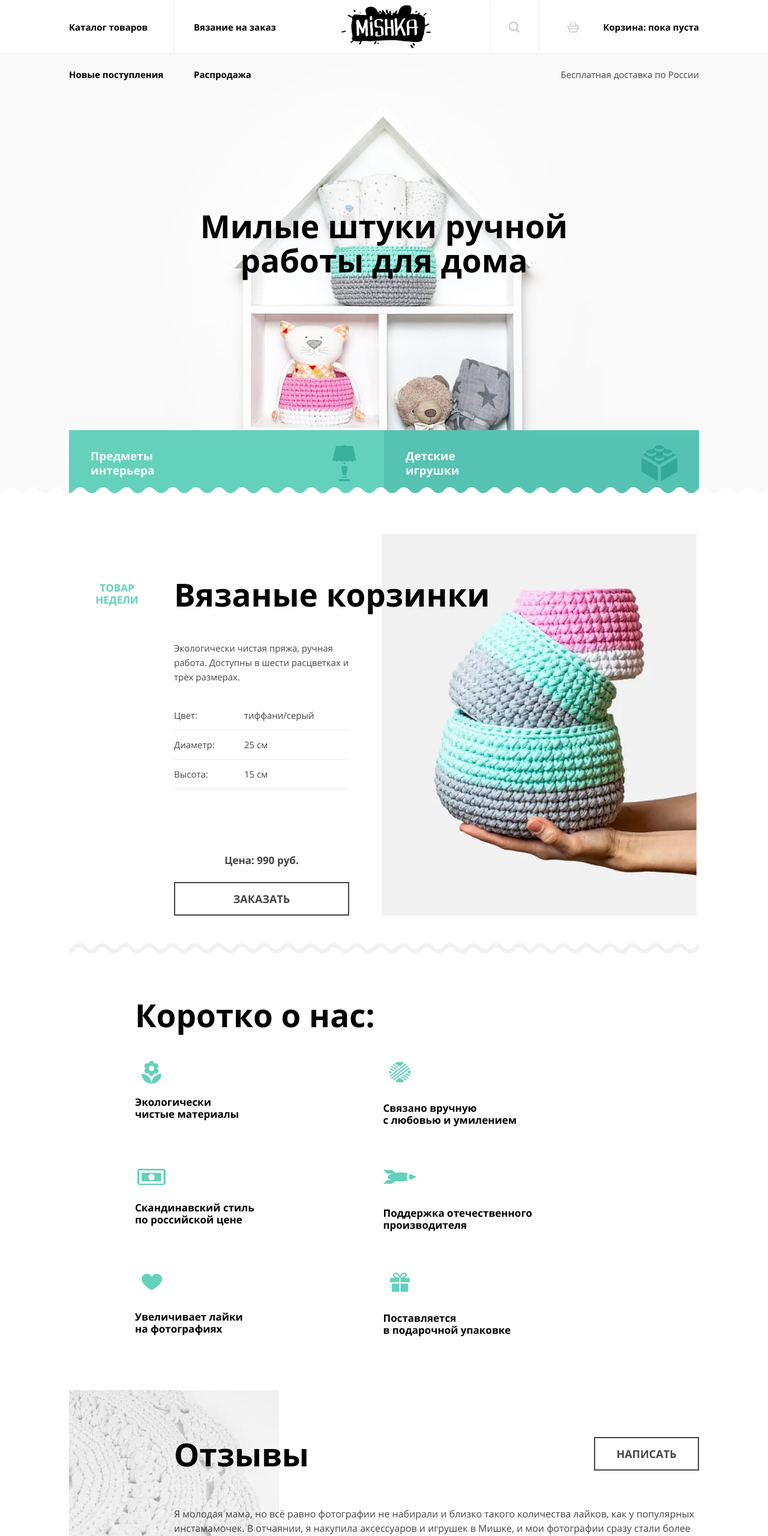
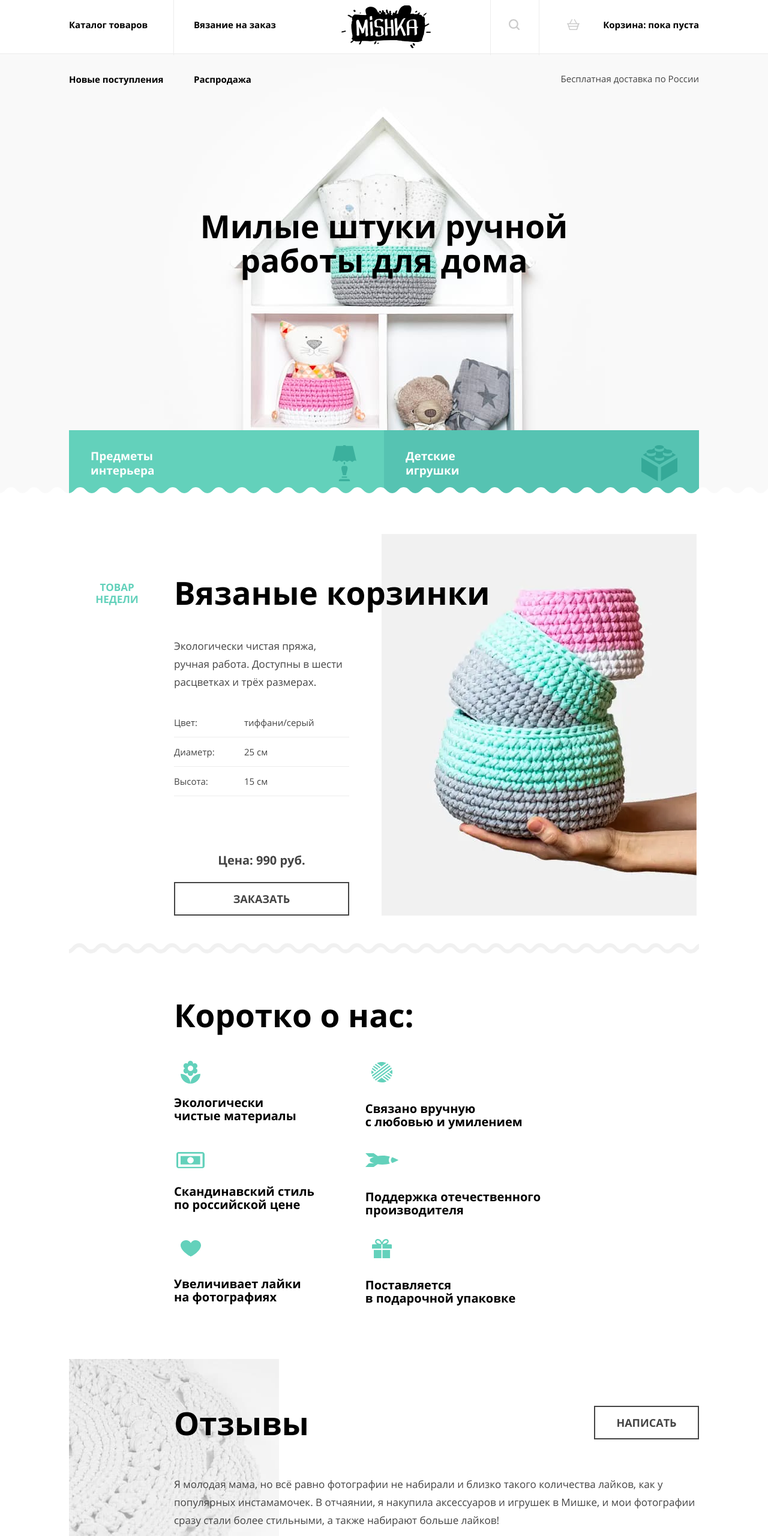
Before and after one commit to knosal/122895-mishka-27, a website: page source/index.html in a window 1280 px wide. Shown: the top 2560 px of the page at 60% size. Drawn offline with nearby package versions, Linux system fonts and the light colour scheme; files that its build step writes are made by us from their sources.

Commit message:
Проверка размера шрифта

```diff
--- a/source/index.html
+++ b/source/index.html
@@ -43,7 +43,7 @@
                 <svg class="navigation-list__icon navigation-list__icon--search" width="18" height="18">
                   <use xlink:href="img/icon/sprite.svg#icon-search"></use>
                 </svg>
-                <span class="navigation-list__icon-text">Поиск по сайту</span>
+                <span class="navigation-list__icon-text navigation-list__icon-text--search">Поиск по сайту</span>
               </a>
             </li>
             <li class="navigation-list__item navigation-list__item--card">
@@ -51,7 +51,7 @@
                 <svg class="navigation-list__icon navigation-list__icon--card" width="21" height="18">
                   <use xlink:href="img/icon/sprite.svg#icon-card"></use>
                 </svg>
-                Корзина: пока пуста
+                <span class="navigation-list__icon-text navigation-list__icon-text--card">Корзина: пока пуста</span>
               </a>
             </li>
           </ul>
--- a/source/sass/components/advantages.scss
+++ b/source/sass/components/advantages.scss
@@ -9,6 +9,7 @@
 
   @media (min-width: bootstrap.$desktop-width) {
     @include bootstrap.wrapper-desktop;
+    width: auto;
   }
 }
 
@@ -39,14 +40,12 @@
 
   @media (min-width: bootstrap.$tablet-width) {
     display: grid;
-    grid-template-columns: 1fr 1fr;
-    column-gap: 100px;
-    row-gap: 57px;
+    grid-template-columns: max-content max-content;
+    column-gap: 85px;
   }
 
   @media (min-width: bootstrap.$desktop-width) {
     grid-area: advantages;
-    column-gap: 52px;
   }
 }
 
@@ -114,6 +113,8 @@
   }
 
   @media (min-width: bootstrap.$tablet-width) {
+    @include bootstrap.title(20px, 22px);
+
     &--bill {
       order: 3;
     }
--- a/source/sass/components/copyright.scss
+++ b/source/sass/components/copyright.scss
@@ -22,8 +22,6 @@
 
 .copyright__link {
   display: flex;
-  align-items: center;
-  color: bootstrap.$colorBlack;
 }
 
 .copyright__link > svg {
--- a/source/sass/components/featured.scss
+++ b/source/sass/components/featured.scss
@@ -46,7 +46,6 @@
     @include bootstrap.title(43px);
     display: flex;
     align-items: center;
-    margin-bottom: 50px;
     padding-right: 110px;
   }
 
@@ -58,6 +57,7 @@
 
 .featured__subtitle {
   display: block;
+  margin-top: 4px;
 
   @media (min-width: bootstrap.$tablet-width) {
     position: absolute;
@@ -83,6 +83,11 @@
   margin-bottom: 28px;
   font-size: 15px;
   line-height: 24px;
+
+  @media (min-width: bootstrap.$tablet-width) {
+    font-size: 17px;
+    line-height: 30px;
+  }
 }
 
 .featured__description-list {
@@ -156,6 +161,10 @@
   line-height: 24px;
   text-align: center;
   color: bootstrap.$colorDarkGrey;
+
+  @media (min-width: bootstrap.$tablet-width) {
+    font-size: 20px;
+  }
 }
 
 .featured__button {
--- a/source/sass/components/form.scss
+++ b/source/sass/components/form.scss
@@ -70,6 +70,8 @@
   }
 
   @media (min-width: bootstrap.$tablet-width) {
+    font-size: 19px;
+
     &--name {
       display: flex;
       align-items: center;
@@ -192,6 +194,8 @@
     align-items: center;
     justify-content: flex-end;
     order: 2;
+    font-size: 17px;
+    line-height: 30px;
   }
 }
 
--- a/source/sass/components/input-text.scss
+++ b/source/sass/components/input-text.scss
@@ -30,6 +30,10 @@
     font-size: 17px;
     line-height: 18px;
     opacity: 0.3;
+
+    @media (min-width: bootstrap.$tablet-width) {
+      font-size: 19px;
+    }
   }
 
   &--mail {
--- a/source/sass/components/item-control.scss
+++ b/source/sass/components/item-control.scss
@@ -51,6 +51,10 @@
   font-size: 17px;
   line-height: 18px;
   cursor: pointer;
+
+  @media (min-width: bootstrap.$tablet-width) {
+    font-size: 19px;
+  }
 }
 
 .item-control__icon {
--- a/source/sass/components/main-container.scss
+++ b/source/sass/components/main-container.scss
@@ -1,4 +1,8 @@
 @use "../abstracts/bootstrap.scss";
+
+.main-container {
+  flex-grow: 1;
+}
 
 .main-container__assortment {
   position: relative;
@@ -28,7 +32,7 @@
 .main-container__advantages {
   @include bootstrap.wrapper-mobile;
   margin: 0;
-  margin-bottom: 58px;
+  margin-bottom: 53px;
 
   @media (min-width: bootstrap.$tablet-width) {
     @include bootstrap.wrapper-tablet;
@@ -38,7 +42,6 @@
 
   @media (min-width: bootstrap.$desktop-width) {
     @include bootstrap.wrapper-desktop;
-    margin: 0;
     margin-bottom: 90px;
     padding-left: 175px;
   }
--- a/source/sass/components/main-navigation.scss
+++ b/source/sass/components/main-navigation.scss
@@ -35,15 +35,6 @@
     opacity: 0.5;
   }
 
-  /*
-//Реализация меню-бургер без js
-  &:focus-within ~ .main-navigation__inner-popover,
-  &:active ~ .main-navigation__inner-popover {
-    display: block;
-    z-index: 5;
-  }
-*/
-
   @media (min-width: bootstrap.$tablet-width) {
     display: none;
   }
@@ -69,7 +60,7 @@
 
 .main-navigation--opened .main-navigation__toogle {
   position: absolute;
-  //transform: translate(0, -50%);
+
   &::before,
   &::after {
     content: "";
@@ -114,7 +105,6 @@
     position: relative;
     display: grid;
     grid-template-columns: 1fr 1fr 80px 268px;
-    grid-template-rows: 89px 69px;
     grid-template-areas:
       "logo logo navu navu"
       "navs navs . promo";
@@ -128,6 +118,7 @@
       "navp promo promo promo";
 
     @include bootstrap.wrapper-desktop;
+    width: auto;
   }
 }
 
--- a/source/sass/components/navigation-list.scss
+++ b/source/sass/components/navigation-list.scss
@@ -58,22 +58,24 @@
 }
 
 .navigation-list__icon-text {
-  @media (min-width: bootstrap.$tablet-width) {
-    visibility: hidden;
+  &--search {
+    @media (min-width: bootstrap.$tablet-width) {
+      visibility: hidden;
+    }
   }
 }
 
 .navigation-list__item {
   display: flex;
   align-items: center;
-  padding-top: 28.5px;
-  padding-bottom: 27.5px;
+  padding-top: 28px;
+  padding-bottom: 27px;
   padding-left: 75px;
   background-color: bootstrap.$colorWhite;
   box-shadow: inset 0 1px 0 bootstrap.$colorLightGrey;
 
   @media (min-width: bootstrap.$tablet-width) {
-    padding: 0;
+    padding-left: 0;
     box-shadow: none;
     background-color: inherit;
 
--- a/source/sass/components/order.scss
+++ b/source/sass/components/order.scss
@@ -54,7 +54,6 @@
 
   @media (min-width: bootstrap.$tablet-width) {
     width: auto;
-    margin-top: 54px;
     margin-bottom: 50px;
   }
 
@@ -72,6 +71,8 @@
   @media (min-width: bootstrap.$tablet-width) {
     @include bootstrap.wrapper-tablet;
     margin-bottom: 13px;
+    font-size: 17px;
+    line-height: 30px;
   }
 
   @media (min-width: bootstrap.$desktop-width) {
--- a/source/sass/components/page.scss
+++ b/source/sass/components/page.scss
@@ -12,6 +12,8 @@
 }
 
 .page__body {
+  display: flex;
+  flex-direction: column;
   min-height: 100%;
   margin: 0;
   background-color: bootstrap.$colorWhite;
--- a/source/sass/components/reviews.scss
+++ b/source/sass/components/reviews.scss
@@ -84,23 +84,27 @@
 
 .reviews__text {
   margin: 0;
-  line-height: 24px;
+  font-size: 15px;
+  line-height: 30px;
+  margin-bottom: 33px;
 
   @media (min-width: bootstrap.$tablet-width) {
     grid-area: review;
     margin-bottom: 41px;
+    font-size: 17px;
   }
 }
 
 .reviews__author-info {
   margin: 0;
-  font-size: 15px;
+  font-size: 17px;
   line-height: 30px;
-  margin-top: 33px;
   margin-bottom: 30px;
 
   @media (min-width: bootstrap.$tablet-width) {
     grid-area: author;
+    font-size: 18px;
+    line-height: 24px;
   }
 }
 
@@ -108,8 +112,6 @@
   display: block;
   margin: 0;
   font-weight: 700;
-  font-size: 17px;
-  line-height: 24px;
 }
 
 .reviews__control {
```
Also changed, not shown: source/catalog.html (+3 -2 lines), source/form.html (+3 -2 lines).
